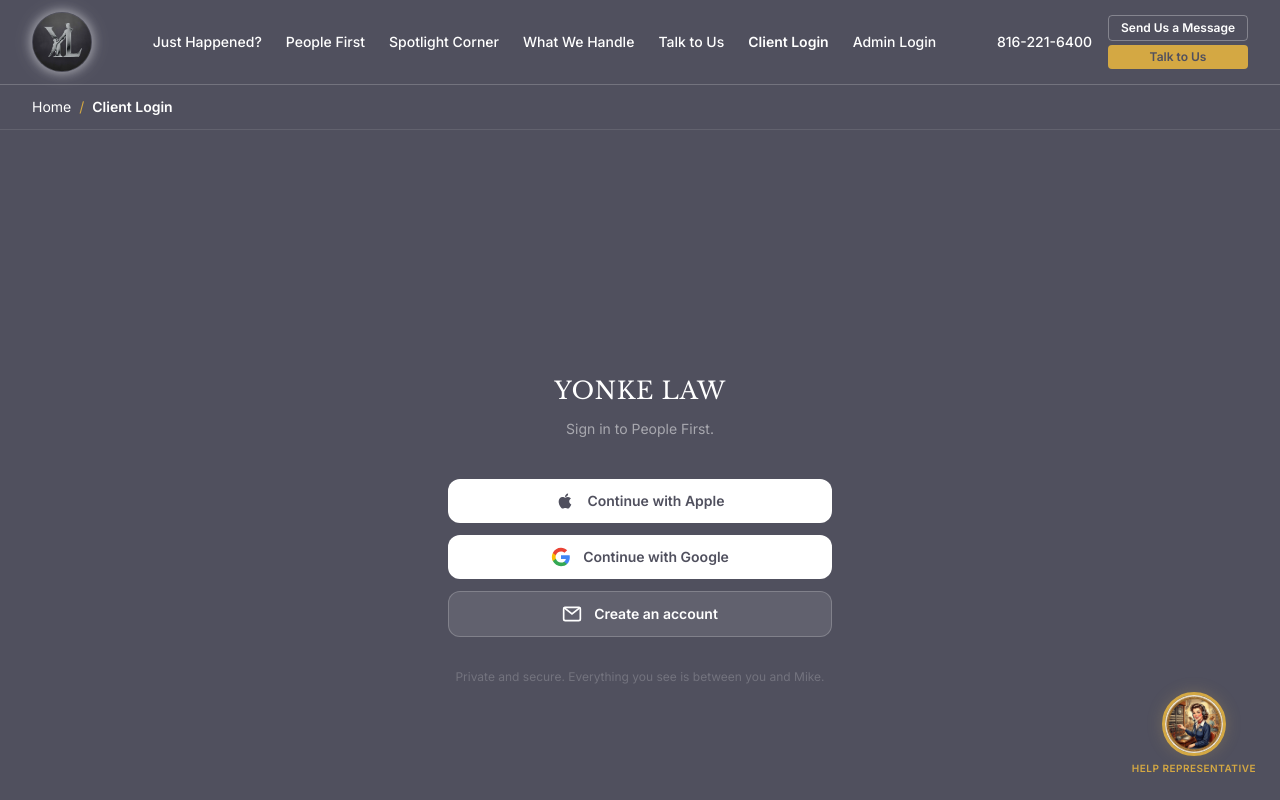
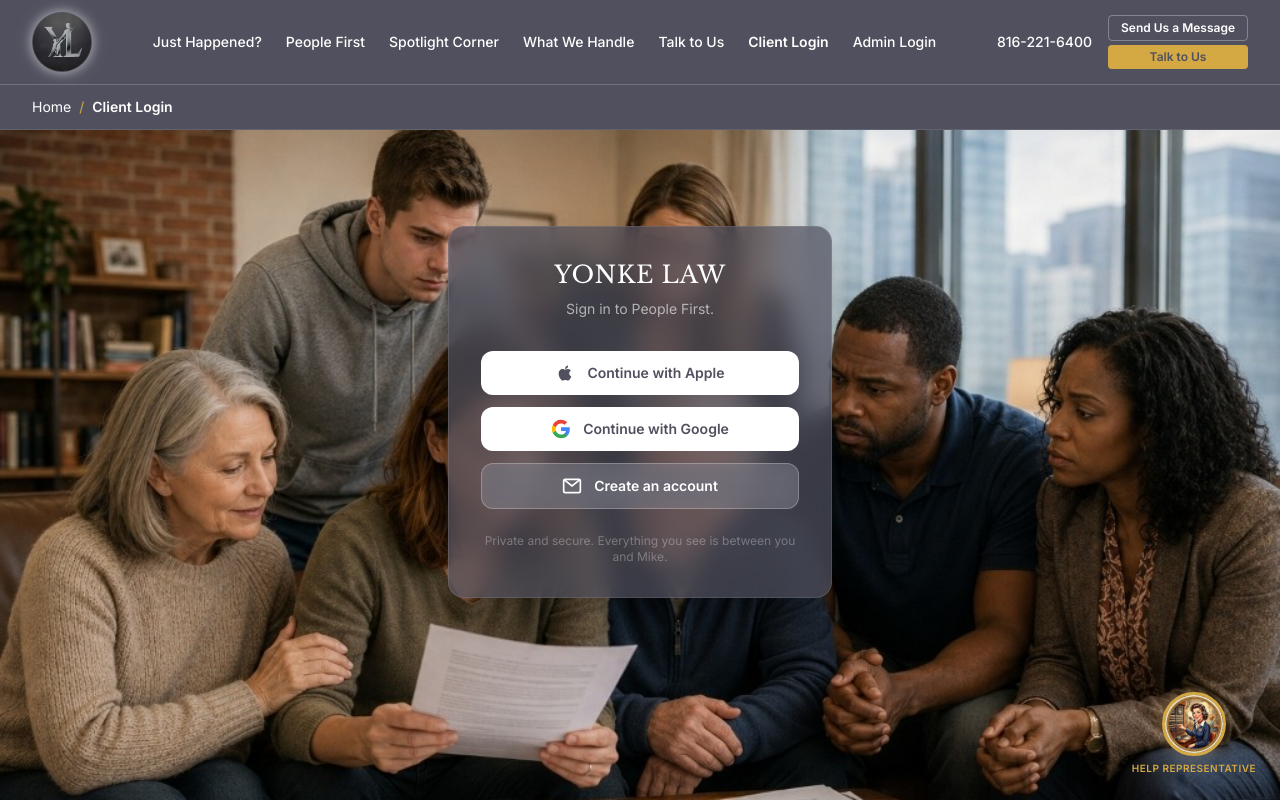
Before and after one commit to GreenBrahma/yonke-law-website, a Next.js app: page /client-login in a window 1280 px wide. Shown: the top 800 px of the page. Built offline with nearby package versions, Linux system fonts and the light colour scheme.

Commit message:
style: client login — full-page family background, transparent card, buttons pulled to top

```diff
--- a/app/client-login/page.tsx
+++ b/app/client-login/page.tsx
@@ -5,8 +5,7 @@
 import { useEffect } from "react";
 
 /* ──────────────────────────────────────────────────────────────
-   Client Login — The credential wall (§2).
-   Three choices, all resolve to demo person.
+   Client Login — Credential wall with full-page background.
    ────────────────────────────────────────────────────────────── */
 
 export default function ClientLoginPage() {
@@ -25,13 +24,20 @@
   }
 
   return (
-    <div className="min-h-screen bg-[var(--obsidian-graphite)] flex items-center justify-center px-4">
-      <div className="w-full max-w-sm text-center">
+    <div
+      className="min-h-screen bg-cover bg-center bg-no-repeat flex items-start justify-center pt-24 px-4"
+      style={{ backgroundImage: "url('/images/yl-family-review.jpg')" }}
+    >
+      {/* Dark overlay for readability */}
+      <div className="fixed inset-0 bg-black/60 -z-10" />
+
+      {/* Login card — transparent */}
+      <div className="w-full max-w-sm text-center backdrop-blur-md bg-[var(--obsidian-graphite)]/70 border border-white/10 rounded-2xl p-8 shadow-2xl">
         {/* Wordmark */}
-        <h1 className="font-[family-name:var(--font-libre-baskerville)] text-2xl tracking-wide text-white mb-3">
+        <h1 className="font-[family-name:var(--font-libre-baskerville)] text-2xl tracking-wide text-white mb-2">
           YONKE LAW
         </h1>
-        <p className="text-white/50 text-sm mb-10">
+        <p className="text-white/60 text-sm mb-8">
           Sign in to People First.
         </p>
 
@@ -62,7 +68,7 @@
 
           <button
             onClick={() => handleSignIn("email")}
-            className="w-full flex items-center justify-center gap-3 bg-white/10 border border-white/20 text-white font-semibold px-6 py-3 rounded-xl text-sm hover:bg-white/15 transition-colors"
+            className="w-full flex items-center justify-center gap-3 bg-white/15 border border-white/25 text-white font-semibold px-6 py-3 rounded-xl text-sm hover:bg-white/20 transition-colors backdrop-blur-sm"
           >
             <svg className="w-5 h-5" viewBox="0 0 24 24" fill="none" stroke="currentColor" strokeWidth="2">
               <rect x="2" y="4" width="20" height="16" rx="2"/>
@@ -72,7 +78,7 @@
           </button>
         </div>
 
-        <p className="text-white/20 text-xs mt-8">
+        <p className="text-white/30 text-xs mt-6">
           Private and secure. Everything you see is between you and Mike.
         </p>
       </div>
```
Also changed, not shown: public/images/yl-family-review.jpg (added).
